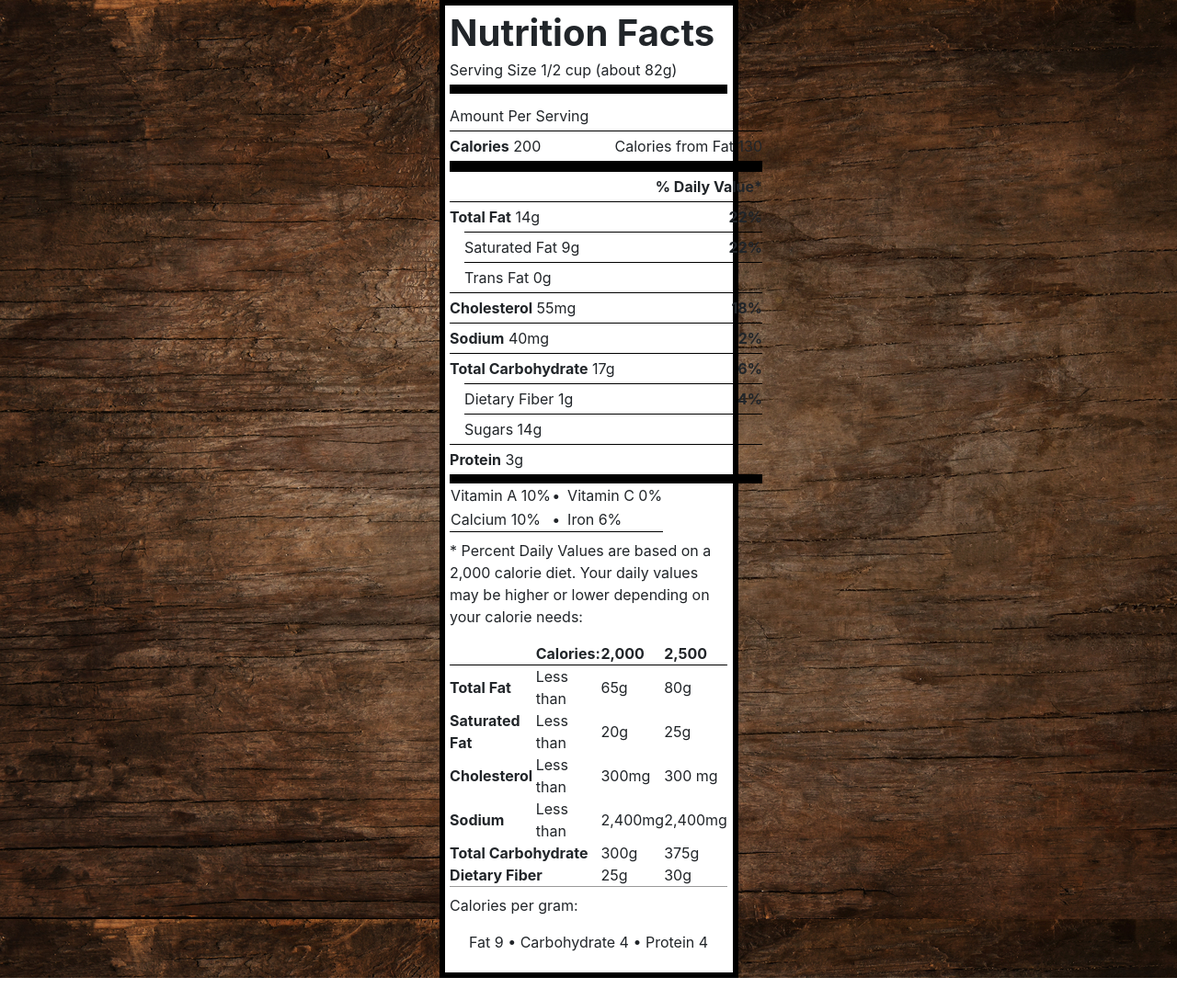
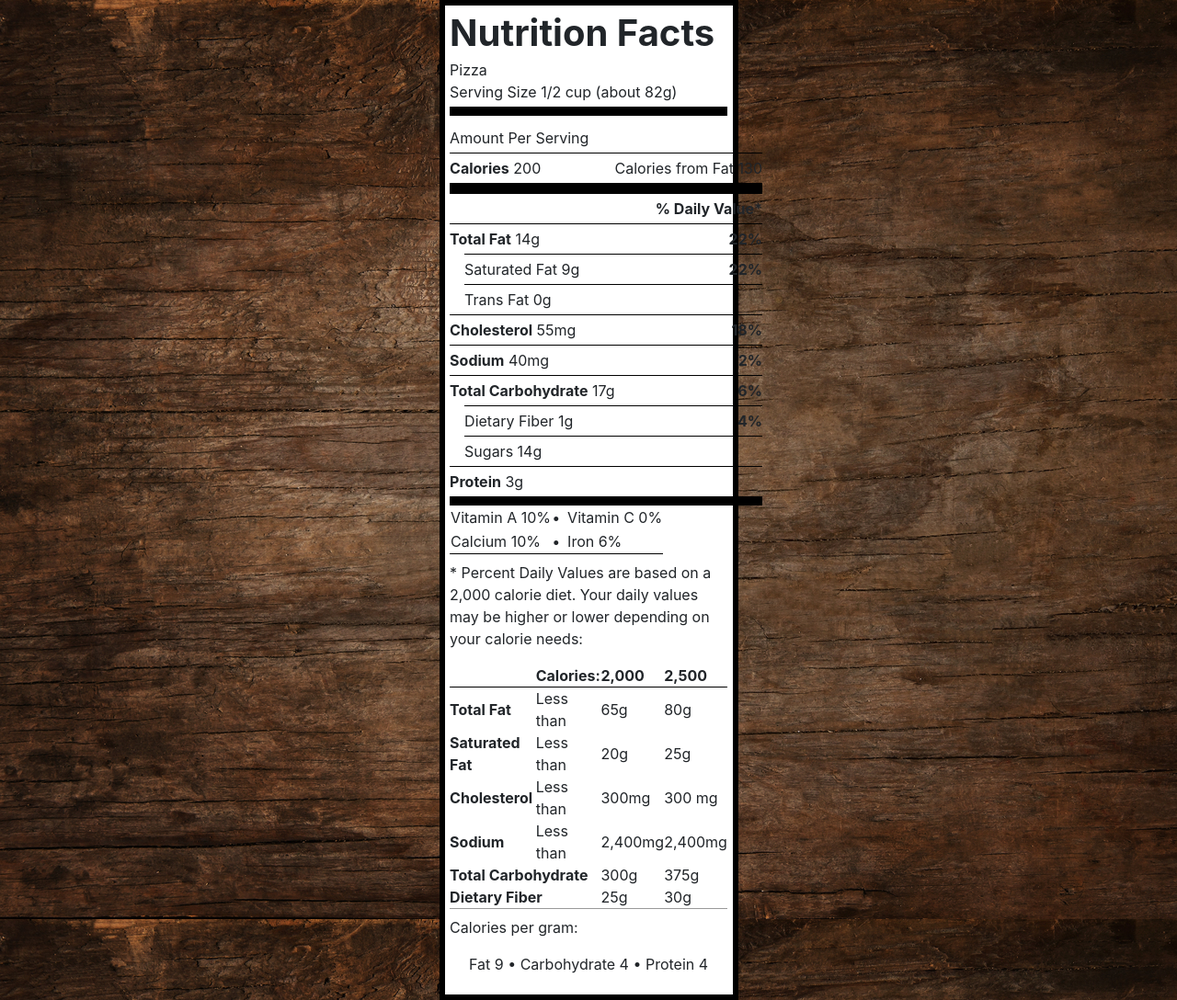
Before and after one commit to sctigercat1/NutriView, a Django app: page /nutri in a window 1280 px wide. Shown: the whole page at 92% size. Before the commit the page ends 1064 px from the top, so only its background shows below. Run offline with Django 3.2, Linux system fonts and the light colour scheme; some libraries are stand-ins or nearby versions.

Commit message:
change to nutritution

```diff
--- a/nutriview/templates/nutrition.html
+++ b/nutriview/templates/nutrition.html
@@ -21,6 +21,7 @@
 <section class="performance-facts" style="background: white; margin: 0 auto;">
   <header class="performance-facts__header">
     <h1 class="performance-facts__title">Nutrition Facts</h1>
+    <p>Pizza
     <p>Serving Size 1/2 cup (about 82g)
 
   </header>
```
